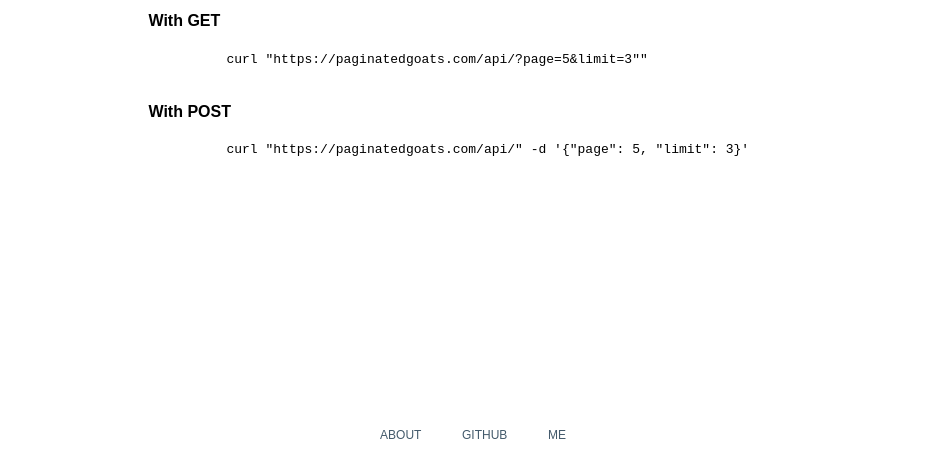
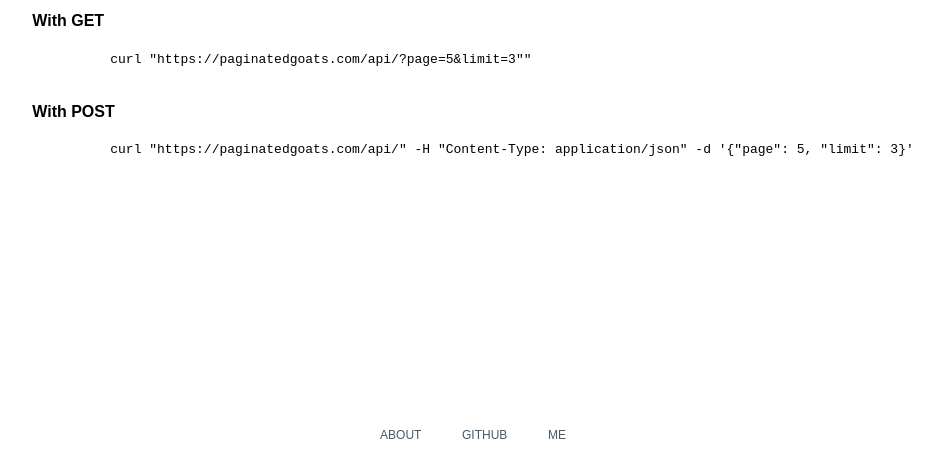
Before and after one commit to anson-vandoren/paginatedgoats, a website: page index.html in a window 1280 px wide. Shown: the part 333-800 px from the top of the page, without its empty margins (167-1109 px from the left). Drawn offline with Linux system fonts and the light colour scheme; a web font is replaced by a local one.

Commit message:
fix POST docs

```diff
--- a/index.html
+++ b/index.html
@@ -18,7 +18,7 @@
         </pre>
         <h4>With POST</h4>
         <pre>
-          curl "https://paginatedgoats.com/api/" -d '{"page": 5, "limit": 3}'
+          curl "https://paginatedgoats.com/api/" -H "Content-Type: application/json" -d '{"page": 5, "limit": 3}'
         </pre>
       </section>
     </main>
```
